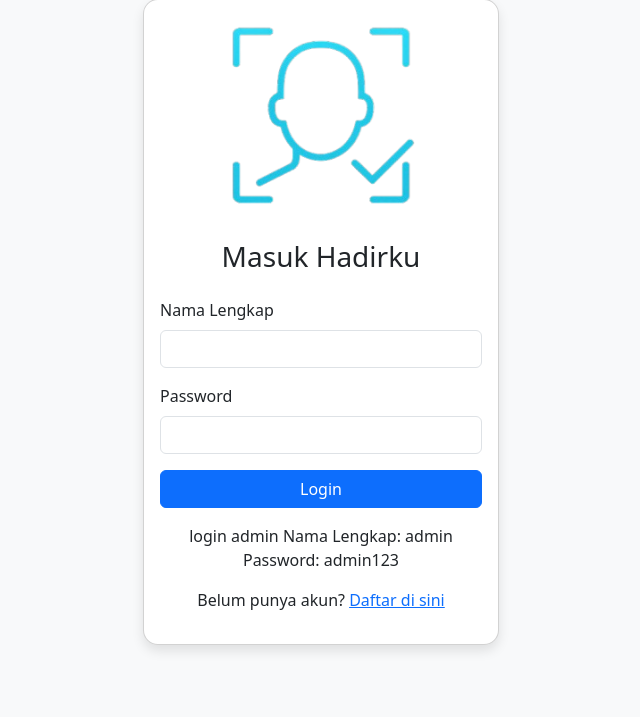
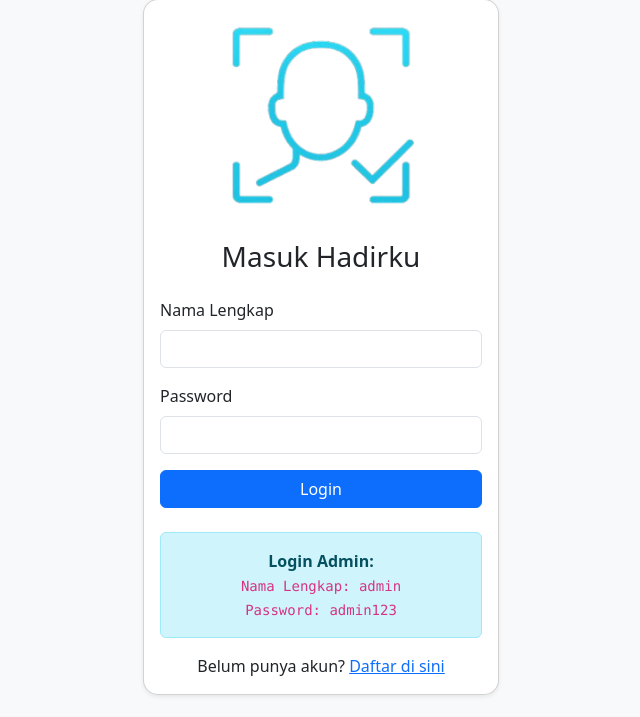
Before and after one commit to fahry-ali/hadirku-deploy, a Flask app: page /login in a window 1280 px wide. Shown: the part 83-800 px from the top of the page, without its empty margins (319-959 px from the left). Run offline with Flask 3, Linux system fonts and the light colour scheme; some libraries are stand-ins or nearby versions.

Commit message:
Update login.html

```diff
--- a/templates/login.html
+++ b/templates/login.html
@@ -1,13 +1,17 @@
-{% extends "base.html" %} {% block title %}Login{% endblock %} {% block content %}
+{% extends "base.html" %}
+{% block title %}Login{% endblock %}
+{% block content %}
 <div class="row justify-content-center">
     <div class="col-md-6 col-lg-4">
-        <div class="card">
+        <div class="card shadow-sm">
             <div class="card-body">
                 <!-- Logo -->
                 <div class="text-center mb-4" style="max-width: 200px; margin: 0 auto;">
                     <img src="{{ url_for('static', filename='img/logo.png') }}" alt="Logo Hadirku" class="img-fluid">
                 </div>
                 <h3 class="card-title text-center mb-4">Masuk Hadirku</h3>
+
+                <!-- Form Login -->
                 <form method="POST" action="/login">
                     <div class="mb-3">
                         <label for="name" class="form-label">Nama Lengkap</label>
@@ -21,17 +25,20 @@
                         <button type="submit" class="btn btn-primary">Login</button>
                     </div>
                 </form>
-                <p class="text-center mt-3">
-                    login admin
-                    Nama Lengkap: admin
-                    Password: admin123
-                </p>
-                <p class="text-center mt-3">
+
+                <!-- Hint Admin -->
+                <div class="alert alert-info text-center mt-4 mb-0" role="alert">
+                    <strong>Login Admin:</strong><br>
+                    <code>Nama Lengkap: admin</code><br>
+                    <code>Password: admin123</code>
+                </div>
+
+                <!-- Link Signup -->
+                <p class="text-center mt-3 mb-0">
                     Belum punya akun? <a href="{{ url_for('auth.signup') }}">Daftar di sini</a>
                 </p>
             </div>
         </div>
     </div>
 </div>
-
 {% endblock %}
```
